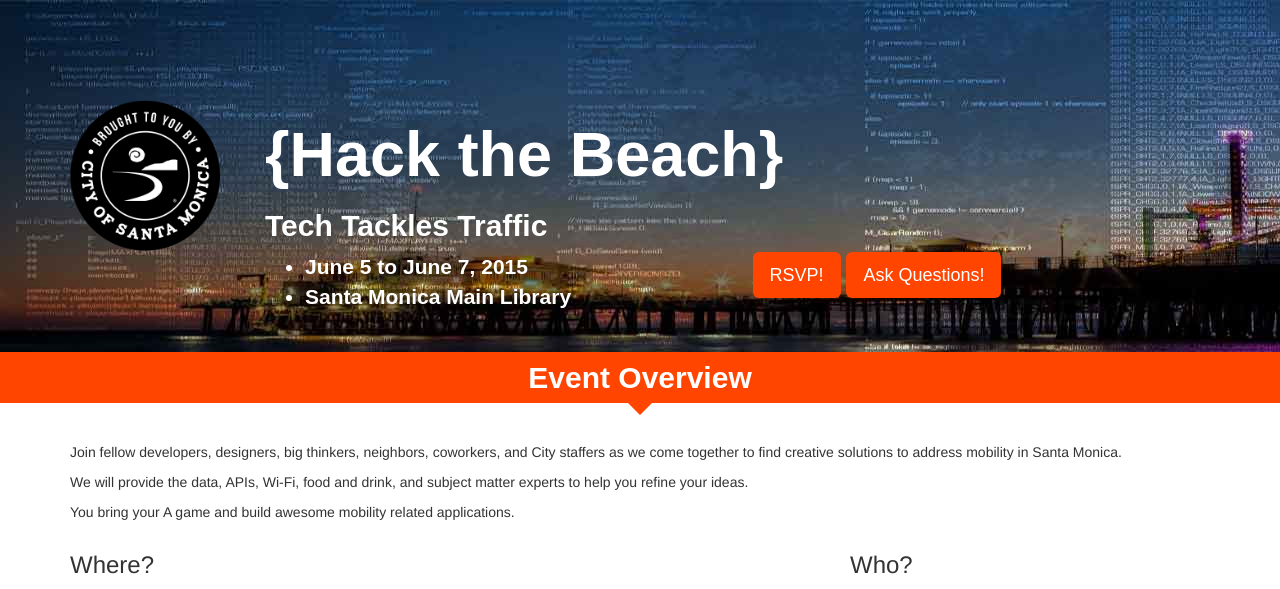
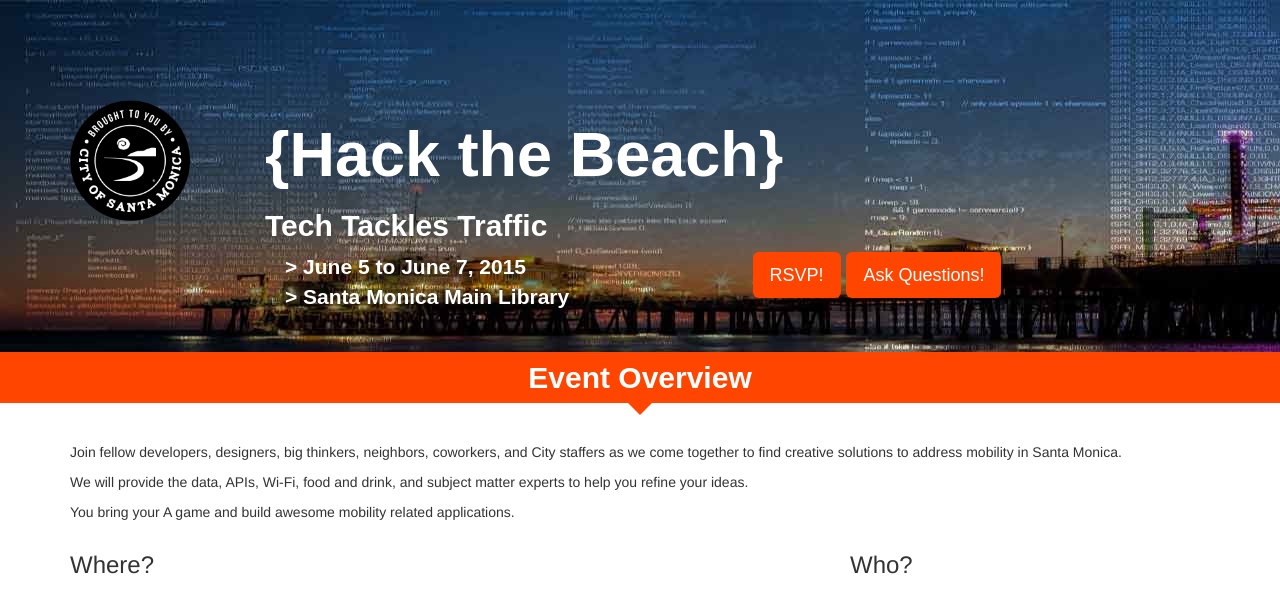
Before and after one commit to CityofSantaMonica/hackthebeach, a Jekyll site: the page built from index.html, in a window 1280 px wide. Shown: the top 589 px of the page. Built offline with Jekyll 4.4.1, drawn with Linux system fonts in a browser that asks for light colours; nearby versions of some CDN libraries; comment, search, counter and statistics services are not loaded; grey boxes are pictures that could not be loaded.

Commit message:
styling tweaks

```diff
--- a/_layouts/default.html
+++ b/_layouts/default.html
@@ -13,7 +13,7 @@
     <script>try{Typekit.load();}catch(e){}</script>
 
     <link rel="stylesheet" href="https://maxcdn.bootstrapcdn.com/bootstrap/3.3.4/css/bootstrap.min.css">
-    <link rel="stylesheet" href="{{ "/css/main.css" | prepend: site.url }}">
+    <link rel="stylesheet" href="css/main.css">
     <link rel="canonical" href="{{ page.url | replace:'index.html','' | prepend: site.baseurl | prepend: site.url }}">
     <link rel="shortcut icon" href="assets/favicon.ico">
   </head>
--- a/css/main.scss
+++ b/css/main.scss
@@ -23,11 +23,22 @@
   }
 
   img.citylogo {
-    width: 150px;
+    width: 96px;
+    @media #{$screen-md} {
+      width: 120px;
+    }
   }
 
-  a {
-    color: $highlightColor;
+  ul {
+    padding-left: 20px;
+
+    li {
+      &:before {
+        content: "> ";
+      }
+
+      list-style-type: none;
+    }
   }
 
   a.btn {
@@ -76,14 +87,6 @@
   }
 }
 
-iframe.map {
-  width: 100%;
-
-  @media #{$screen-md} {
-    width: 750px;
-  }
-}
-
 .row.contest {
   background-color: $gray;
 }
```
